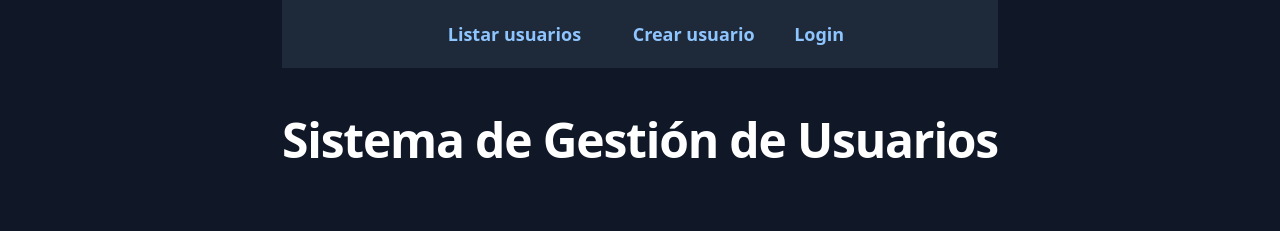
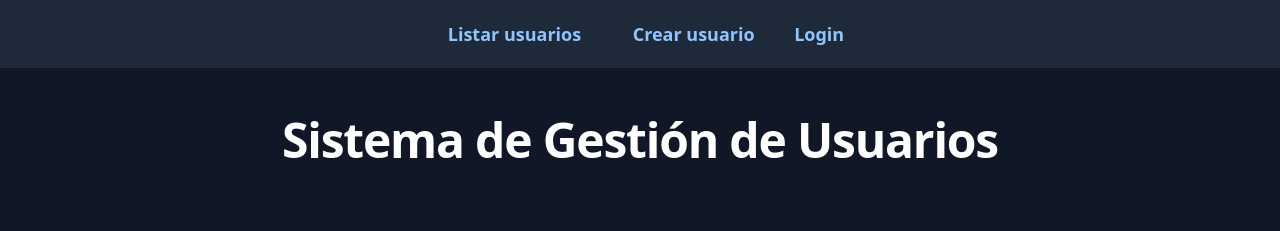
Before and after one commit to MatiXV23/SPA-CNP, a website with bundled scripts: page frontend/public/index.html in a window 1280 px wide. Built offline with nearby package versions, Linux system fonts and the light colour scheme.

Commit message:
Update index.html
no se, se bugeo el visual y hago desde aca, bien de vivo

```diff
--- a/frontend/public/index.html
+++ b/frontend/public/index.html
@@ -8,7 +8,7 @@
 </head>
 <body class="bg-gray-900 flex flex-col justify-center items-center">
 
-    <nav id="barraNavegacion"></nav>
+    <nav id="barraNavegacion" class="w-full"></nav>
 
     <div id="content-container" class="py-3 justify-center items-center w-full text-center text-white">
 
```
